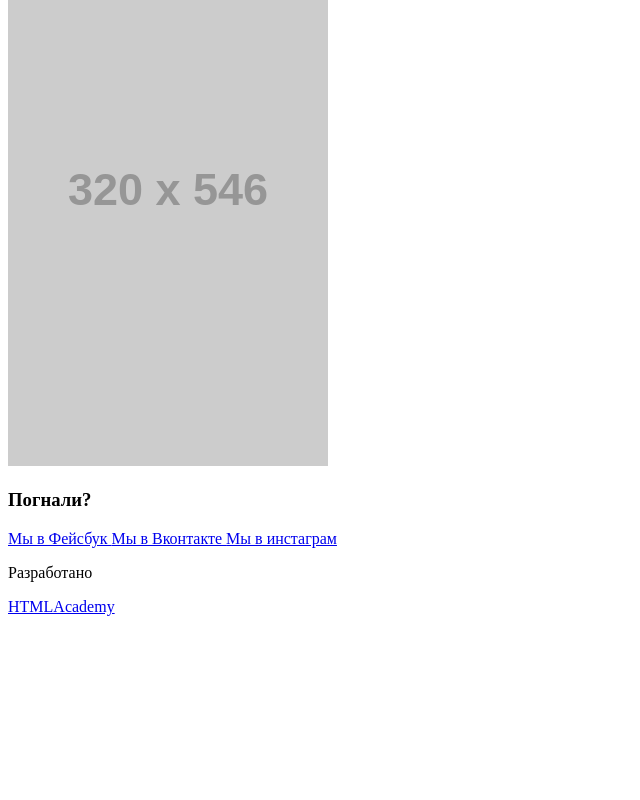
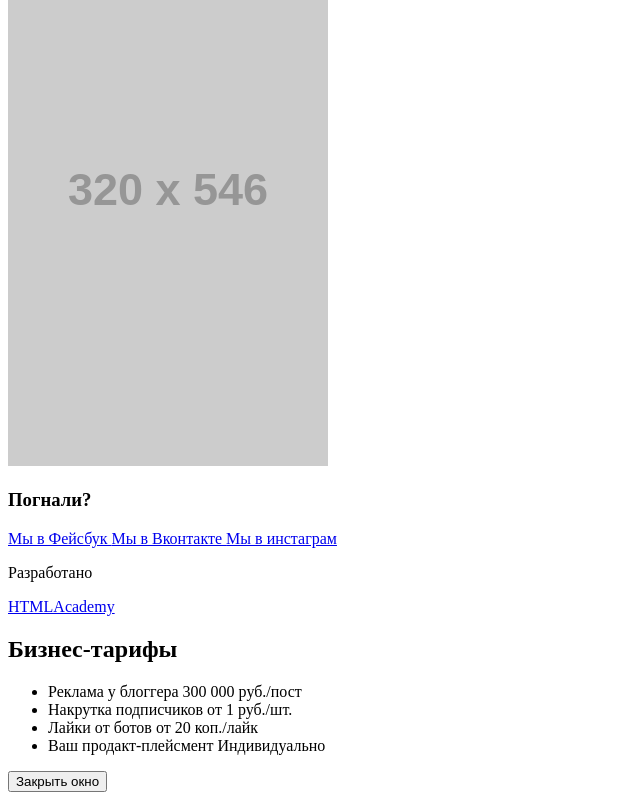
Before and after one commit to GTech1256/571665-pognali-17, a website: page source/index.html in a window 1280 px wide. Shown: the part 4253-5053 px from the top of the page, without its empty margins (0-640 px from the left). Before the commit the page ends 4877 px from the top, so only its background shows below. Drawn offline with Linux system fonts and the light colour scheme; placeholder pictures from the web are drawn by us.

Commit message:
Adds modals

```diff
--- a/source/index.html
+++ b/source/index.html
@@ -617,5 +617,28 @@
       </div>
     </footer>
 
+    <!--  popups -->
+    <section class="modal" role="dialog">
+      <h2 class="modal__title">Бизнес-тарифы</h2>
+      <ul class="modal__list">
+        <li class="modal__item">
+          Реклама у блоггера
+          300 000 руб./пост
+        </li>
+        <li class="modal__item">
+          Накрутка подписчиков
+          от 1 руб./шт.
+        </li>
+        <li class="modal__item">
+          Лайки от ботов
+          от 20 коп./лайк
+        </li>
+        <li class="modal__item">
+          Ваш продакт-плейсмент
+          Индивидуально
+        </li>
+      </ul>
+      <button class="modal__close-btn" type="button">Закрыть окно</button>
+    </section>
   </body>
 </html>
```
